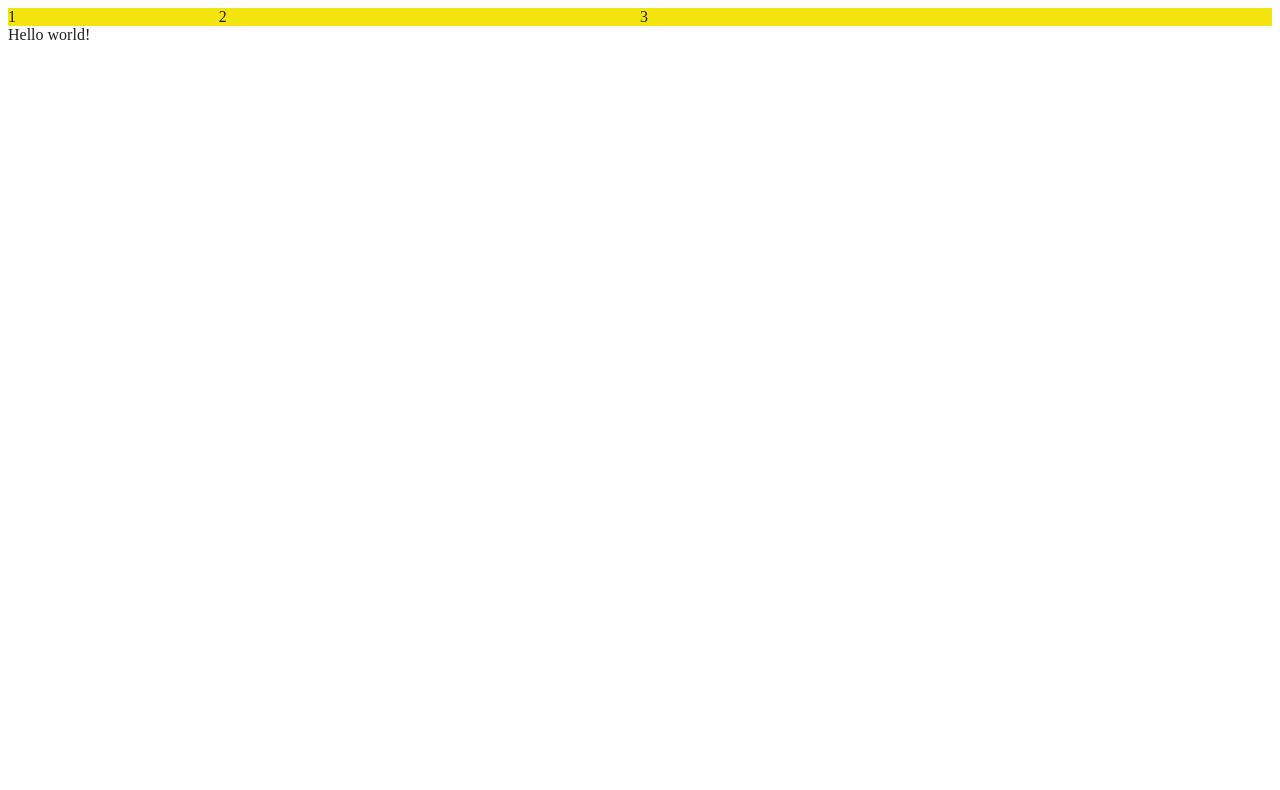
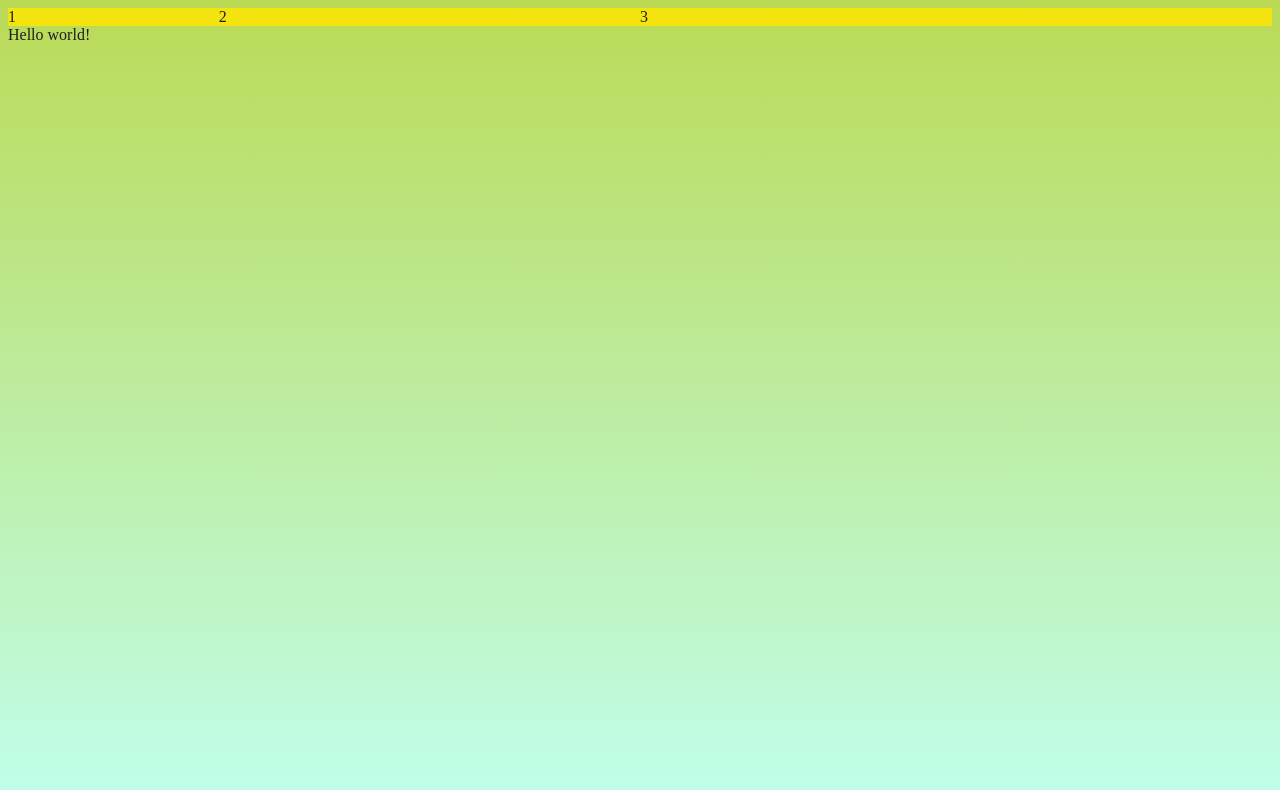
Before and after one commit to jesusmartinb/UOC_MDSyAW_Herramientas_I_M2_1920S2, a website built with Parcel: page index.html in a window 1280 px wide. Built offline with nearby package versions, Linux system fonts and the light colour scheme.

Commit message:
Se cambia el degradado de fondo

```diff
--- a/style.css
+++ b/style.css
@@ -1,7 +1,7 @@
 body {
     height: 100vh;
     color: #1f1f1f;
-    background: linear-gradient(to bottom, #bada55);
+    background: linear-gradient(to bottom, #bada55, #c0ffee);
 }
 
 .grid {
```
Also changed, not shown: dist/index.html, 4 other files.
